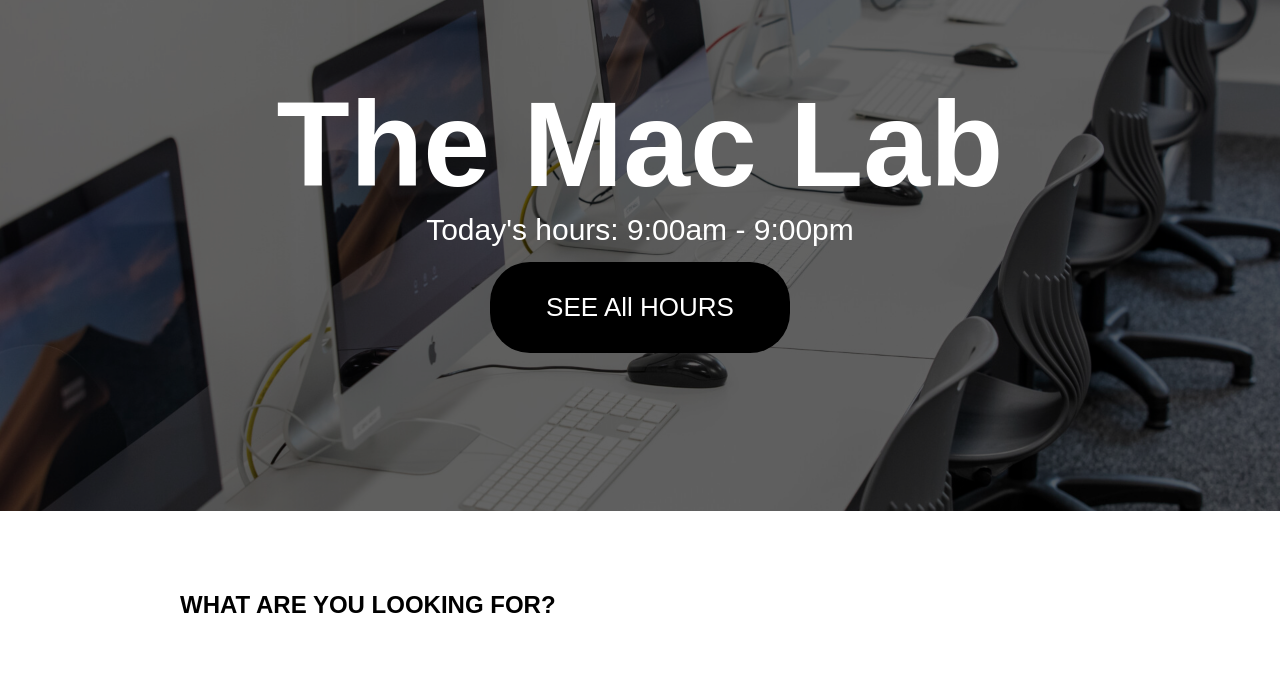
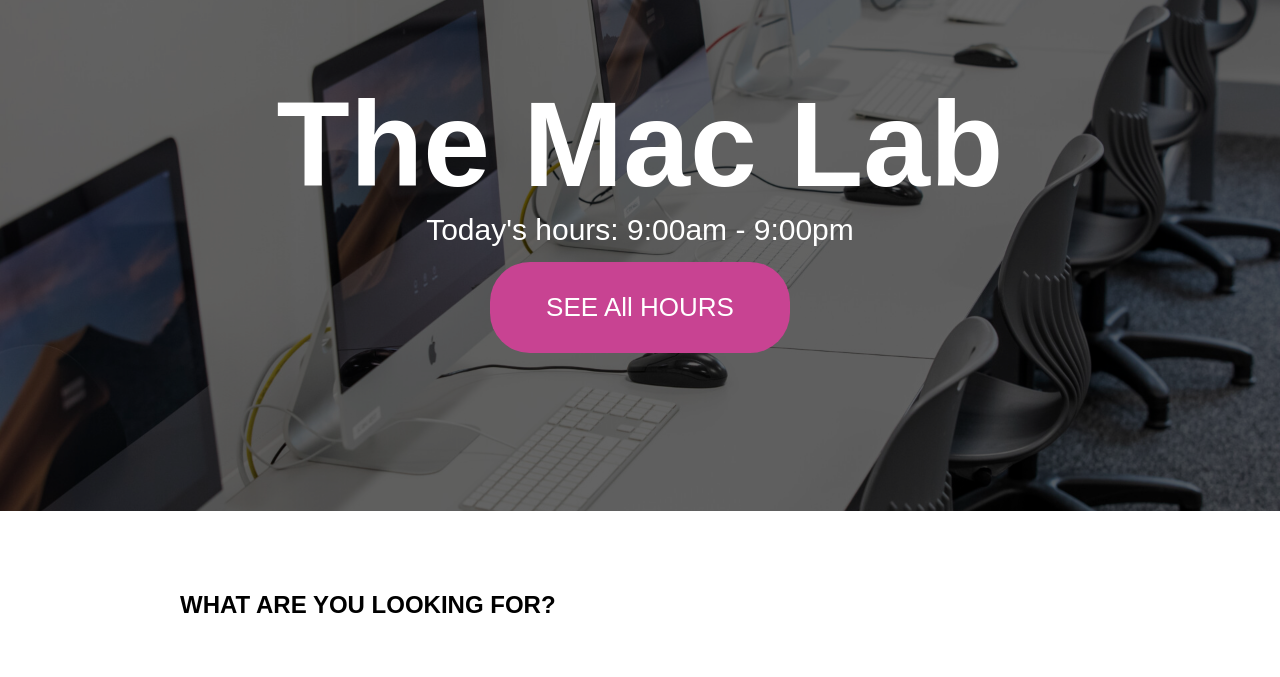
Before and after one commit to mckaymaclab/MacLabWbesite, a website: page index.html in a window 1280 px wide. Shown: the part 123-800 px from the top of the page. Drawn offline with nearby package versions, Linux system fonts and the light colour scheme; files that its build step writes are made by us from their sources.

Commit message:
Button background color change

```diff
--- a/scss/general/button.scss
+++ b/scss/general/button.scss
@@ -8,5 +8,5 @@
     font-size: 26px;
     border-radius: 40px;
     text-align: center;
-    background-color: black;
+    background-color: #C84392;
     }
```
